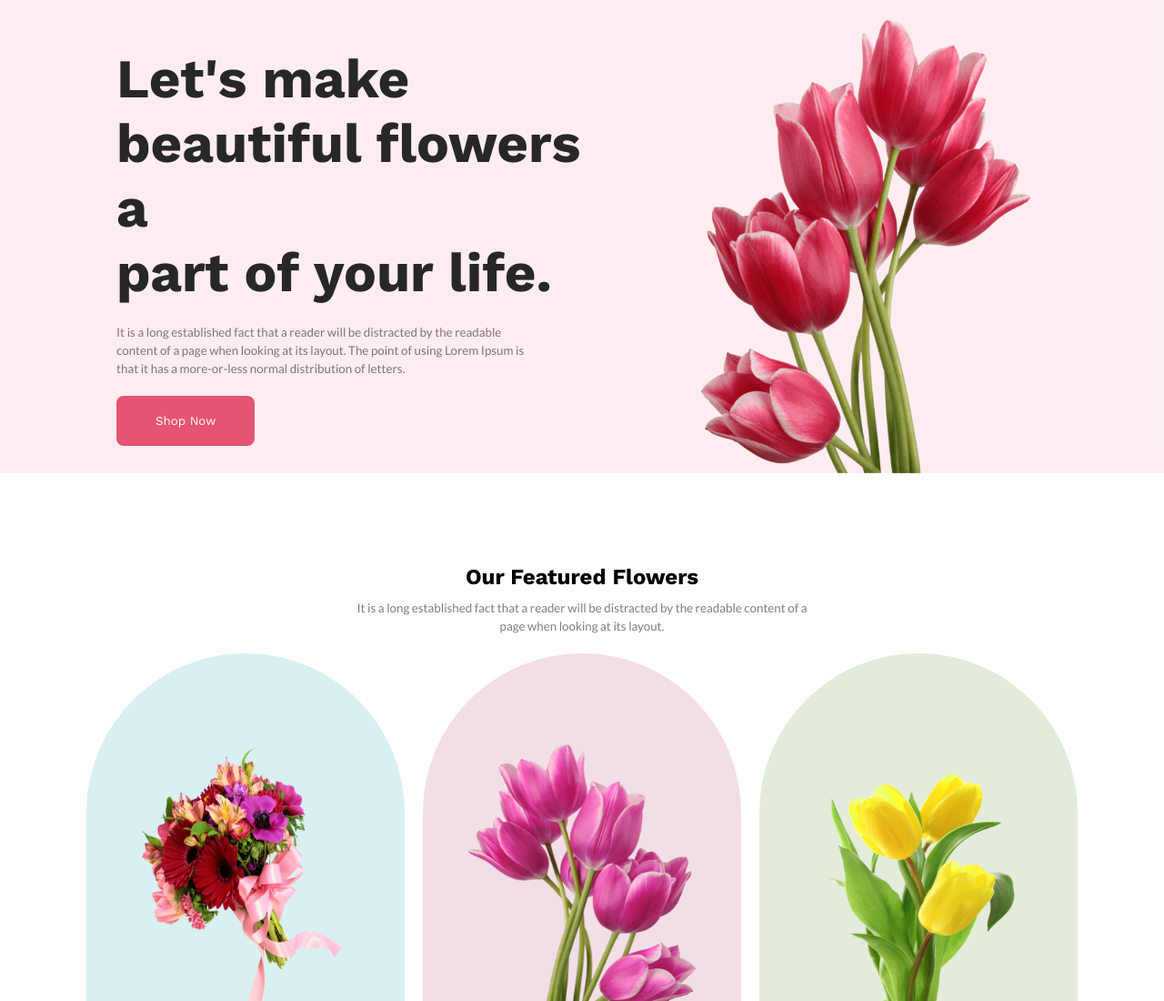
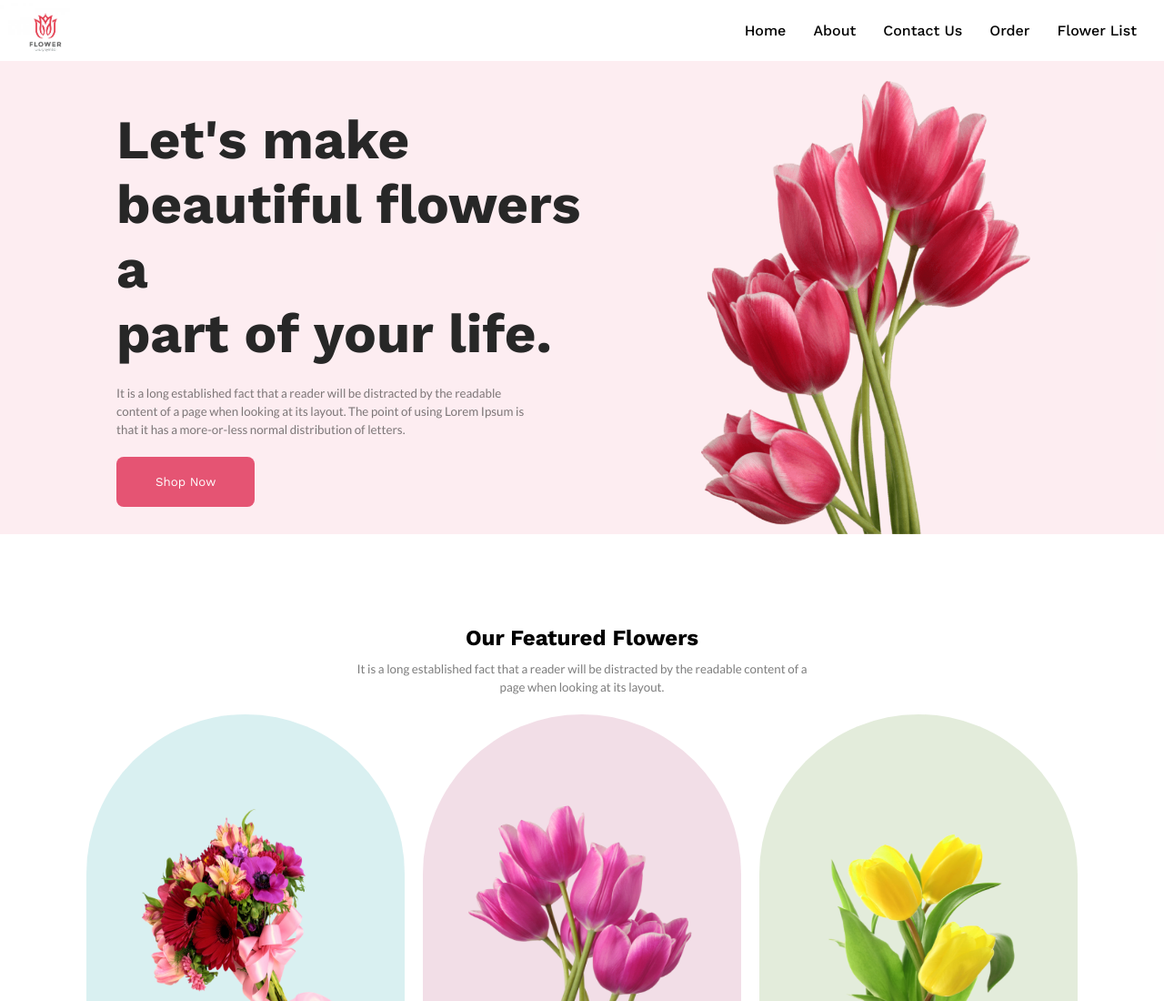
Before and after one commit to Saeedullah15/flower-shop, a plain HTML site: page index.html in a window 1280 px wide. Shown: the top 1100 px of the page at 91% size. Drawn offline with nearby package versions, Linux system fonts and the light colour scheme; a web font is replaced by a local one.

Commit message:
navbar section done

```diff
--- a/index.html
+++ b/index.html
@@ -11,11 +11,24 @@
     <link
         href="https://fonts.googleapis.com/css2?family=Anek+Telugu&family=EB+Garamond:wght@400;500;600;700;800&family=Kanit&family=Lato:wght@300;400;700;900&family=Open+Sans:ital@0;1&family=Oswald&family=Poppins:wght@500&family=Work+Sans:wght@400;500;600;700;800;900&display=swap"
         rel="stylesheet">
+    <link rel="shortcut icon" href="images/favicon.ico" type="image/x-icon">
 </head>
 
 <body>
     <header>
-        <!-- header section -->
+        <!-- navbar section -->
+        <nav class="navbar">
+            <img src="images/logo.avif" alt="">
+            <ul>
+                <li><a href="">Home</a></li>
+                <li><a href="">About</a></li>
+                <li><a href="">Contact Us</a></li>
+                <li><a href="">Order</a></li>
+                <li><a href="">Flower List</a></li>
+            </ul>
+        </nav>
+
+        <!-- banner section -->
         <section class="header">
             <div class="half-width">
                 <div class="headings">
--- a/style.css
+++ b/style.css
@@ -12,7 +12,40 @@
     font-family: 'Work Sans', sans-serif;
 }
 
-/* header section styles */
+/* navbar section styles */
+
+.navbar {
+    display: flex;
+    justify-content: space-between;
+    align-items: center;
+}
+
+.navbar img {
+    width: 100px;
+}
+
+nav ul {
+    display: flex;
+    justify-content: center;
+    align-items: center;
+}
+
+nav>ul li {
+    list-style-type: none;
+    margin-right: 30px;
+}
+
+nav>ul li a {
+    text-decoration: none;
+    color: black;
+    font-weight: 500;
+}
+
+nav>ul li a:hover {
+    color: #E55473;
+}
+
+/* banner section styles */
 
 .header {
     background: rgba(229, 84, 115, 0.10);
```
Also changed, not shown: images/favicon.ico (added), images/logo.avif (added), images/logo2.png (added).
